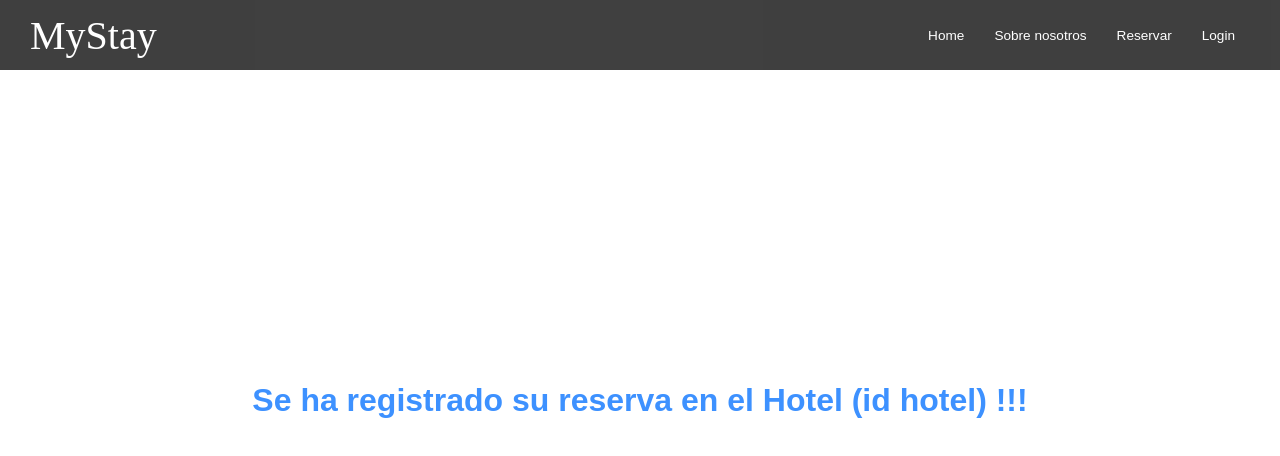
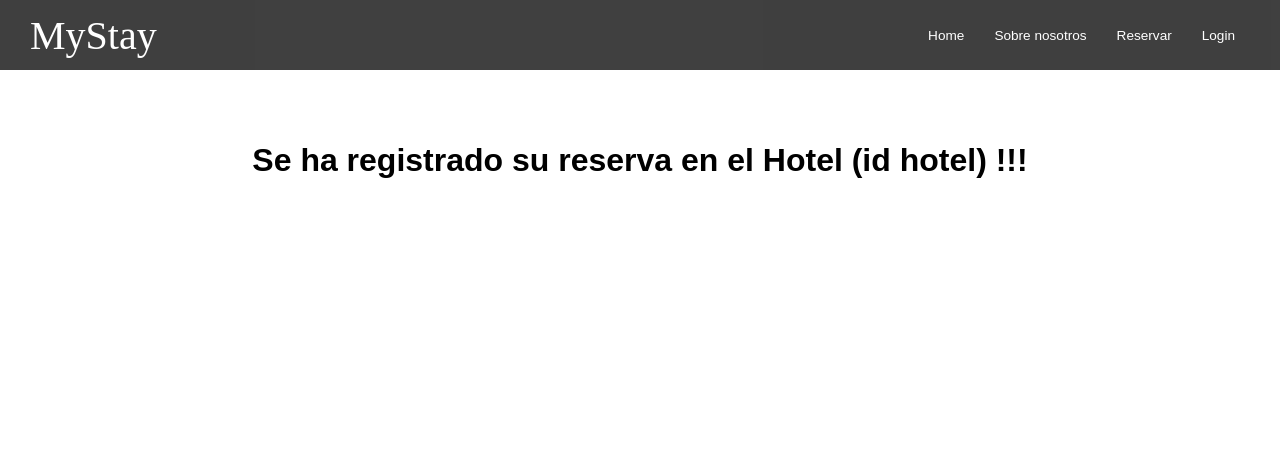
Before and after one commit to mquelas/Proyecto-Final, a React (Create React App) app in the folder frontend/client/: page /confirmacion in a window 1280 px wide. Shown: the top 456 px of the page. Built offline with nearby package versions, Linux system fonts and the light colour scheme; the HTML template or start-up script is replaced by a standard one.

Commit message:
se boraron docs de mas

```diff
--- a/frontend/client/src/DatePicker.css
+++ b/frontend/client/src/DatePicker.css
@@ -17,5 +17,5 @@
     justify-content: center;
     align-items: center;
     gap: 10px;
-    color: rgb(61, 145, 255);
+    color: black;
 }
--- a/frontend/client/src/PaginaConfirmacion.js
+++ b/frontend/client/src/PaginaConfirmacion.js
@@ -20,7 +20,7 @@ export default function PaginaConfirmacion(){
 
 
 
-        <div className="date-container"><h1>Se ha registrado su reserva en el Hotel (id hotel) !!!</h1></div>
+        <div className="hotel-container"><h1>Se ha registrado su reserva en el Hotel (id hotel) !!!</h1></div>
 
     </div>
     )
--- a/frontend/client/src/PaginaReserva.js
+++ b/frontend/client/src/PaginaReserva.js
@@ -9,7 +9,6 @@ import Hotel1 from "./assets/Hotel 1.jpg";
 import "./components/Hero";
 import "./DatePicker.css";
 import "./components/HeroAbout.css";
-import "./components/Buttom.css";
 import { useState } from "react";
 import { useNavigate } from "react-router"
 
@@ -32,19 +31,19 @@ export default function PaginaReserva() {
         <button>Enviar</button>
       </div>
 
-      <div  className="date-hotel">
+      <div  className="Buttom-container">
         <Slider imageSrc={Hotel1} title={"Hotel 1"} />
         <button onClick={()=> navigate("/confirmacion")}>Reservar</button>
       </div>
-      <div className="date-hotel">
+      <div className="Buttom-container">
         <Slider imageSrc={Hotel2} title={"Hotel 2"} />
         <button onClick={()=> navigate("/confirmacion")}>Reservar</button>
       </div>
-      <div className="date-hotel">
+      <div className="Buttom-container">
         <Slider imageSrc={Hotel3} title={"Hotel 3"} />
         <button onClick={()=> navigate("/confirmacion")}>Reservar</button>
       </div>
-      <div className="date-hotel">
+      <div className="Buttom-container">
         <Slider imageSrc={Hotel4} title={"Hotel 4"} />
         <button onClick={()=> navigate("/confirmacion")}>Reservar</button>
       </div>
```
Also changed, not shown: frontend/client/src/components/Butto.css (deleted), frontend/client/src/components/Buttom.css (deleted).
